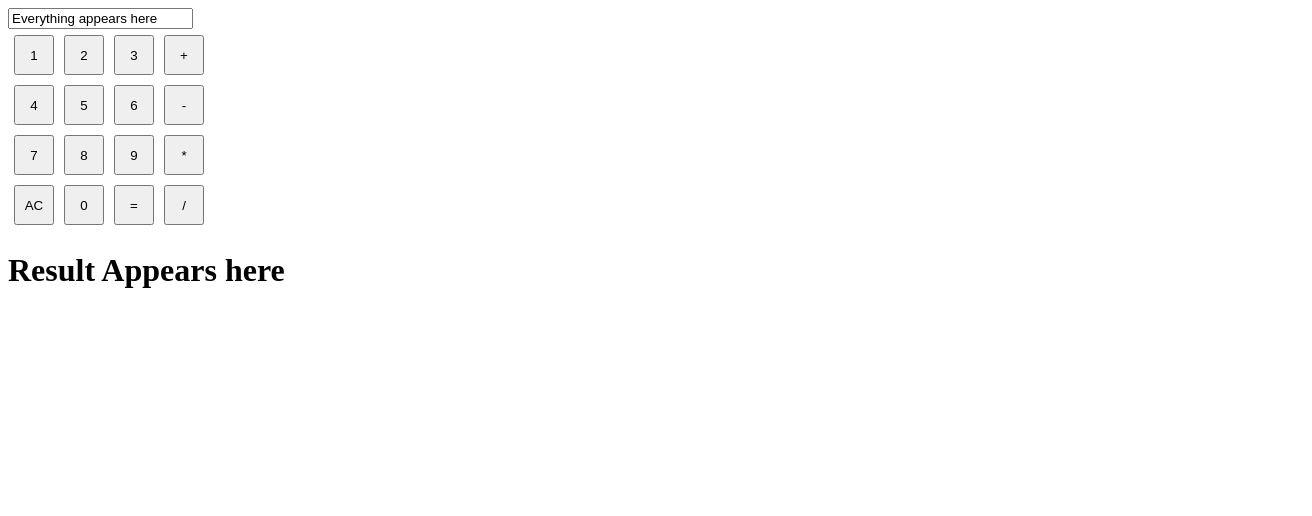
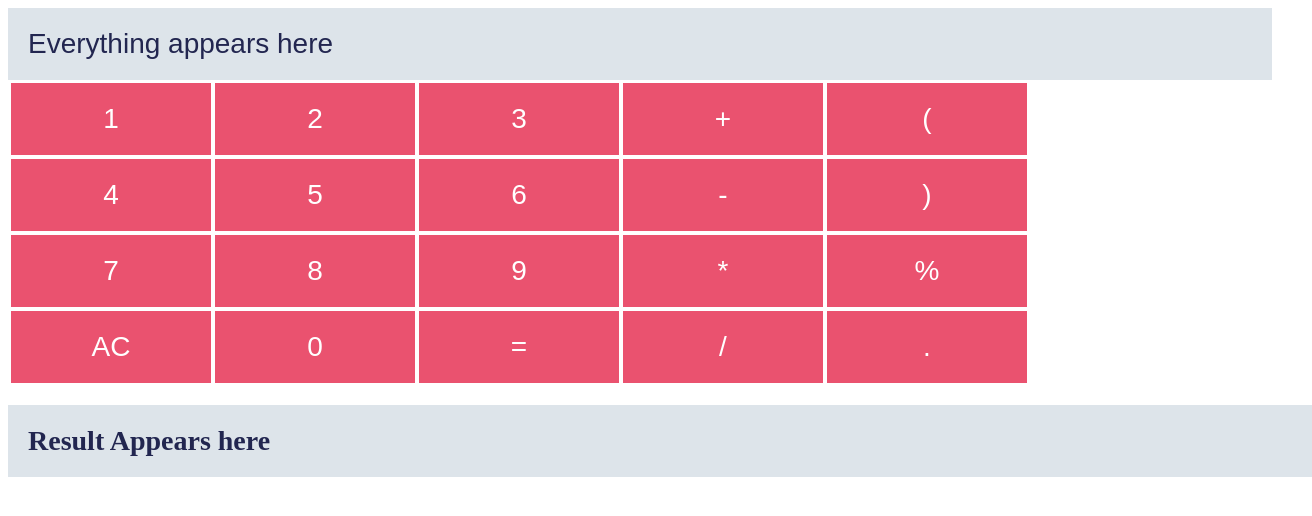
Before and after one commit to madhurw7/calculator, a plain HTML site: page index.html in a window 1280 px wide. Shown: the whole page, 1312 px wide, since content can reach past the window. Drawn offline with Linux system fonts and the light colour scheme.

Commit message:
Made CSS changes and Added (, ), ., %

```diff
--- a/index.html
+++ b/index.html
@@ -6,37 +6,41 @@
         <!--<script type="text/javascript" src = "script.js"></script>-->
         <link rel="stylesheet" type="text/css" href = "style.css" />
     </head>
-    <body>
+    <body bgcolor = "">
         <form>
-            <input id = "displayArea" value = "Everything appears here" type="text">
+            <input id = "displayArea" value = "Everything appears here" type="text" class="resultFin">
             <table>
                 <tr>
                     <td><button class = "buttons" id = "but1" type="button"> 1 </button></td>
                     <td><button class = "buttons" id = "but2" type="button"> 2 </button></td>
                     <td><button class = "buttons" id = "but3" type="button"> 3 </button></td>
                     <td><button class = "buttons" id = "butAdd" type="button"> + </button></td>
+                    <td><button class = "buttons" id = "butOpen" type="button"> ( </button></td>
                 </tr>
                 <tr>
                     <td><button class = "buttons" id = "but4" type="button"> 4 </button></td>
                     <td><button class = "buttons" id = "but5" type="button"> 5 </button></td>
                     <td><button class = "buttons" id = "but6" type="button"> 6 </button></td>
                     <td><button class = "buttons" id = "butMinus" type="button"> - </button></td>
+                    <td><button class = "buttons" id = "butClose" type="button"> ) </button></td>
                 </tr>
                 <tr>
                     <td><button class = "buttons" id = "but7" type="button"> 7 </button></td>
                     <td><button class = "buttons" id = "but8" type="button"> 8 </button></td>
                     <td><button class = "buttons" id = "but9" type="button"> 9 </button></td>
                     <td><button class = "buttons" id = "butM" type="button"> * </button></td>
+                    <td><button class = "buttons" id = "butMod" type="button"> % </button></td>
                 </tr>
                 <tr>
                     <td><button class = "buttons" id = "butClear" type="button"> AC </button> </td>
                     <td><button class = "buttons" id = "but0" type="button"> 0 </button></td>
                     <td><button class = "buttons" id = "butResult" type="button"> = </button></td>
                     <td><button class = "buttons" id = "butDivide" type="button"> / </button></td>
+                    <td><button class = "buttons" id = "butPoint" type="button"> . </button></td>
                 </tr>
             </table>
         </form>
-        <h1 id = "result"> Result Appears here </h1>
+        <h1 id = "result" class = "resultFin"> Result Appears here </h1>
         <script src="script.js" type="text/javascript"></script>
     </body>
 </html>
--- a/script.js
+++ b/script.js
@@ -13,6 +13,10 @@
     var butDivide = document.getElementById("butDivide");
     var butClear = document.getElementById("butClear");
     var displayArea = document.getElementById("displayArea");
+    var butOpen = document.getElementById("butOpen");
+    var butClose = document.getElementById("butClose");
+    var butMod = document.getElementById("butMod");
+    var butPoint = document.getElementById("butPoint");
 
     function clearDisplay(){
         if (displayArea.value == "Everything appears here")
@@ -97,13 +101,13 @@
 
     butAdd.onclick = function() {
         clearDisplay();
-        butValue("+ ");
+        butValue("+");
         return false;
     }
 
     butMinus.onclick = function() {
         clearDisplay();
-        butValue("- ");
+        butValue("-");
         return false;
     }
 
@@ -122,16 +126,39 @@
 
     butDivide.onclick = function() {
         clearDisplay();
-        butValue("/ ");
+        butValue("/");
         return false;
     }
 
     butMultiply.onclick = function() {
         clearDisplay();
-        butValue("* ");
+        butValue("*");
         return false;
     }
 
+    butOpen.onclick = function() {
+        clearDisplay();
+        butValue("(");
+        return false;
+    }
+
+    butClose.onclick = function() {
+        clearDisplay();
+        butValue(")");
+        return false;
+    }
+
+    butMod.onclick = function() {
+        clearDisplay();
+        butValue("%");
+        return false;
+    }
+
+    butPoint.onclick = function() {
+        clearDisplay();
+        butValue(".");
+        return false;
+    }
 
 
 
--- a/style.css
+++ b/style.css
@@ -1,11 +1,71 @@
 .buttons{
-    width: 40px;
+    /*width: 40px;
     height: 40px;
     margin: 3px;
     /*background: #ea526f;*/
+
+     position: relative;
+    background-color: #EA526F;
+    border: none;
+    font-size: 28px;
+    color: #FFFFFF;
+    padding: 20px;
+    width: 200px;
+    text-align: center;
+    -webkit-transition-duration: 0.4s;
+    transition-duration: 0.4s;
+    text-decoration: none;
+    overflow: hidden;
 }
+
+.buttons:after {
+    content: "";
+    background: #fceade;
+    display: block;
+    position: absolute;
+    padding-top: 300%;
+    padding-left: 350%;
+    margin-left: -20px!important;
+    margin-top: -120%;
+    opacity: 0;
+    transition: all 0.8s
+}
+
+.buttons:active:after {
+    padding: 0;
+    margin: 0;
+    opacity: 1;
+    transition: 0s
+}
+
+.buttons:hover{
+    background-color: #FFED66;
+  color: #222650;
+
+
+}
+
 
 .displayArea{
     margin: 3px;
     width: 250px;
 }
+
+.resultFin{
+    /*width: 40px;
+    height: 40px;
+    margin: 3px;
+    /*background: #ea526f;*/
+
+     position: relative;
+    background-color: #dde4ea;
+    border: none;
+    font-size: 28px;
+    color: #222650;
+    padding: 20px;
+    width: 100%;
+    text-align: left;
+    -webkit-transition-duration: 0.4s;
+    transition-duration: 0.4s;
+    text-decoration: none;
+    overflow: hidden;
```
